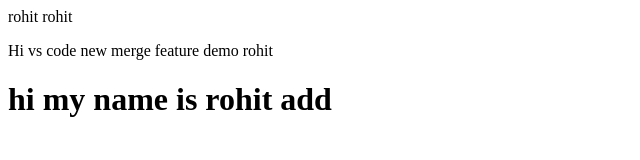
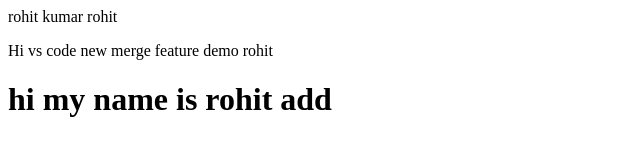
Before and after one commit to rohitsmcet/git-merge-demo, a plain HTML site: page index.html in a window 1280 px wide. Shown: the full height of the page, 0-640 px from the left. Drawn offline with Linux system fonts and the light colour scheme.

Commit message:
changed name

```diff
--- a/index.html
+++ b/index.html
@@ -7,7 +7,7 @@
     <title>Document</title>
   </head>
   <body>
-    <span>rohit</span>
+    <span>rohit kumar</span>
     <span>rohit</span>
     <p>Hi vs code new merge feature demo rohit</p>
     <h1>hi my name is rohit add</h1>
```
